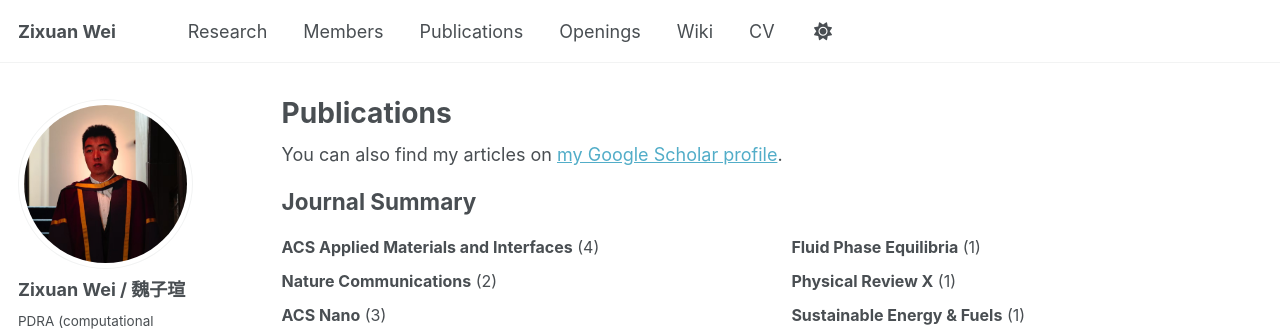
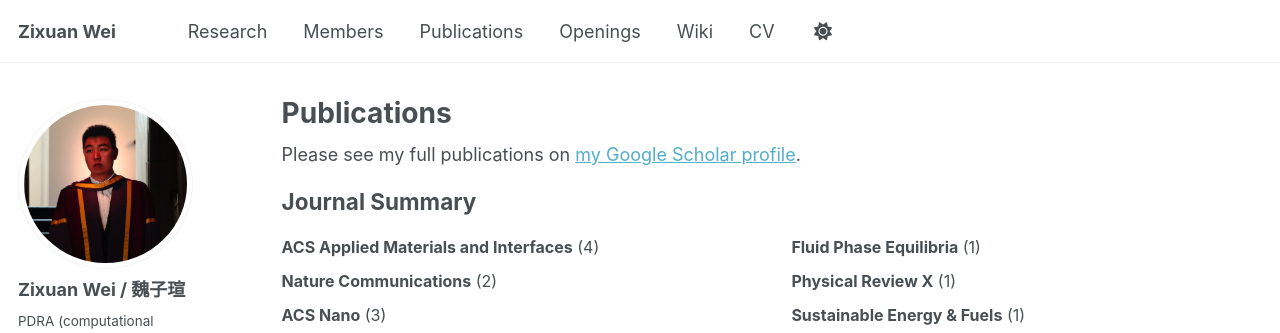
Before and after one commit to Zixuan-Wei/Zixuan-Wei.github.io, a Jekyll site: the page built from _pages/publications.html, in a window 1280 px wide and 900 px high. Shown: the top 333 px of the window. Built offline with Jekyll 4.4.1, drawn with Linux system fonts in a browser that asks for light colours; some web fonts are replaced.

Commit message:
Update publications.html

```diff
--- a/_pages/publications.html
+++ b/_pages/publications.html
@@ -6,7 +6,7 @@
 ---
 
 {% if site.author.googlescholar %}
-  <div class="wordwrap">You can also find my articles on <a href="{{site.author.googlescholar}}">my Google Scholar profile</a>.</div>
+  <div class="wordwrap">Please see my full publications on <a href="{{site.author.googlescholar}}">my Google Scholar profile</a>.</div>
 {% endif %}
 
 {% include base_path %}
```
